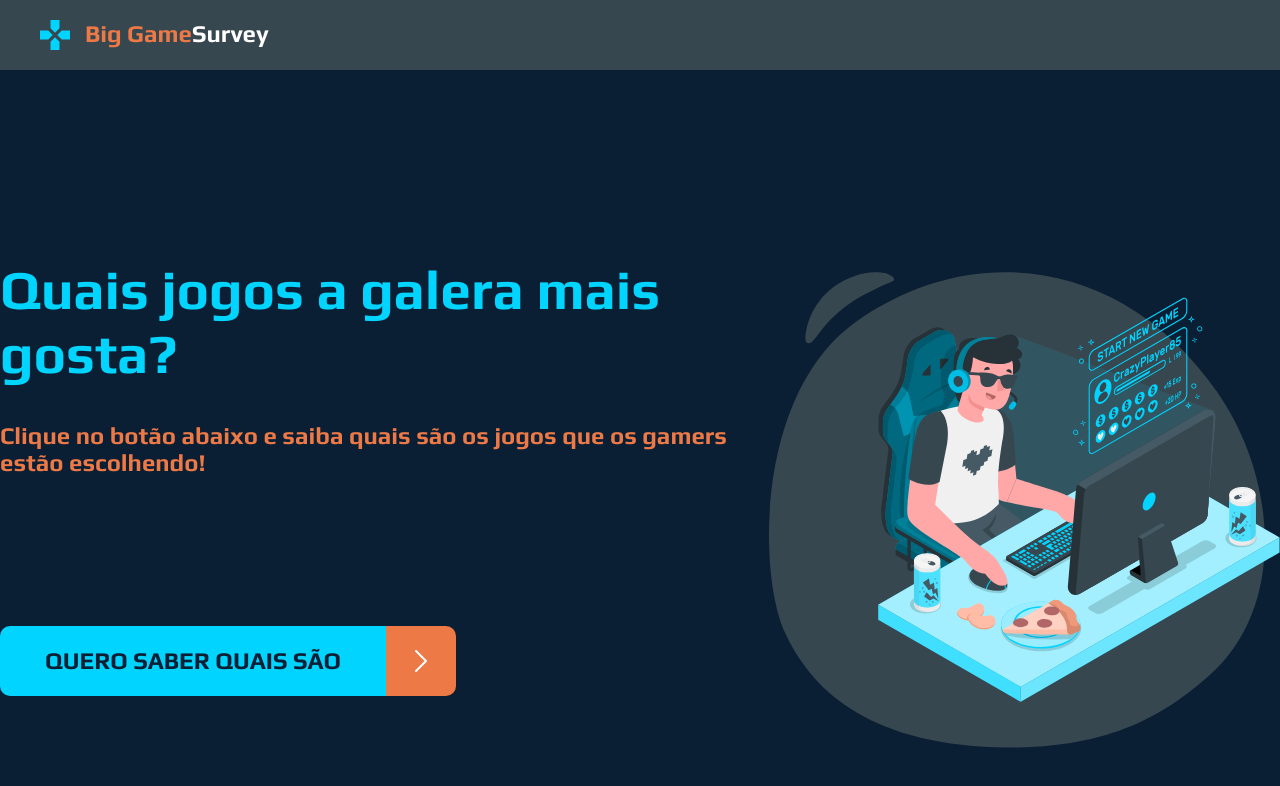
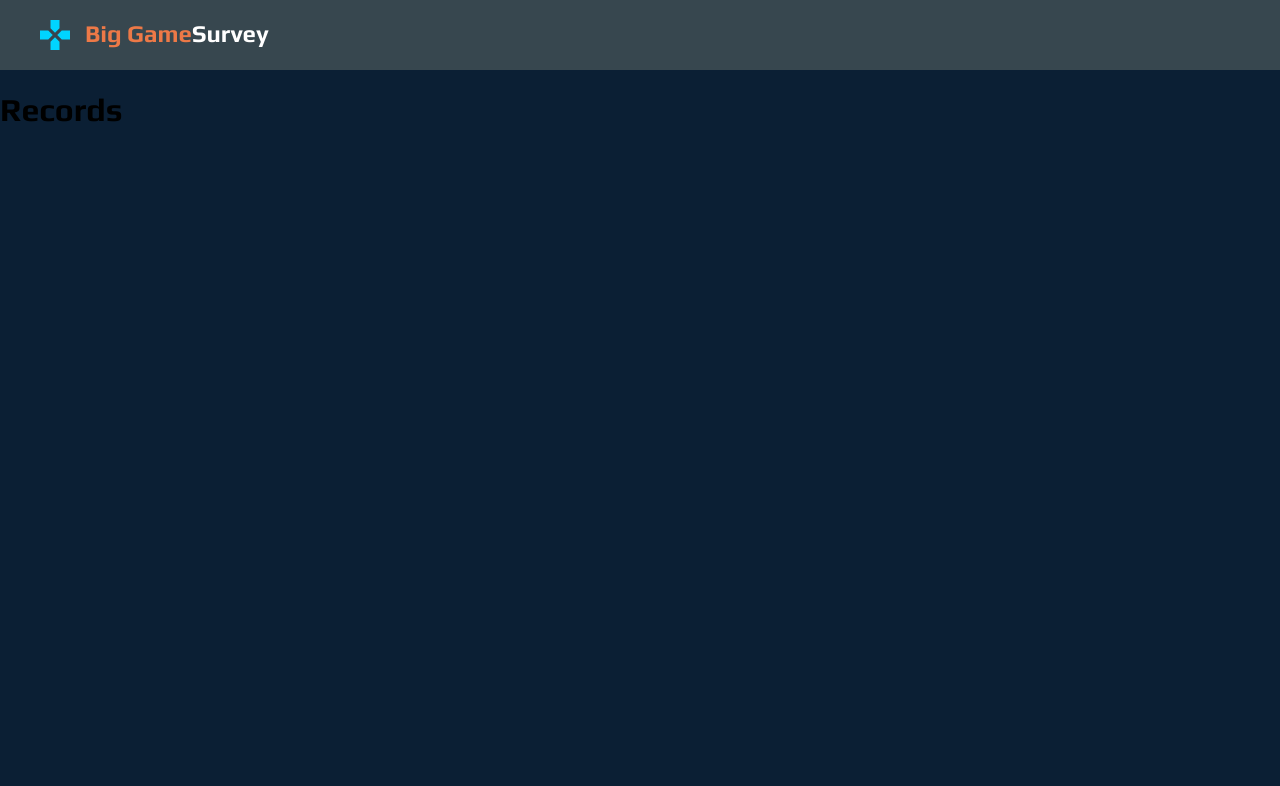
Before and after one commit to leonardo329cf/SemanaDevSuperior_1.0, a React (Create React App) app in the folder front-web/: page /records in a window 1280 px wide. Shown: the top 786 px of the page. Built offline with nearby package versions, Linux system fonts and the light colour scheme.

Commit message:
Criando navegaçao com rotas

```diff
--- a/front-web/package.json
+++ b/front-web/package.json
@@ -10,8 +10,10 @@
     "@types/node": "^12.12.62",
     "@types/react": "^16.9.49",
     "@types/react-dom": "^16.9.8",
+    "@types/react-router-dom": "^5.1.5",
     "react": "^16.13.1",
     "react-dom": "^16.13.1",
+    "react-router-dom": "^5.2.0",
     "react-scripts": "3.4.3",
     "typescript": "^3.7.5"
   },
--- a/front-web/src/App.tsx
+++ b/front-web/src/App.tsx
@@ -2,13 +2,11 @@ import React from 'react';
 import './App.css';
 import Header from './components/Header';
 import Home from './pages/Home';
+import Routes from './Routes';
 
 function App() {
   return (
-    <div>
-      <Header />
-      <Home />
-    </div>
+    <Routes />
   );
 }
 
--- /dev/null
+++ b/front-web/src/Routes.tsx
@@ -0,0 +1,21 @@
+import React from 'react';
+import { BrowserRouter, Switch, Route } from 'react-router-dom';
+import Header from './components/Header';
+import Home from './pages/Home';
+import Records from './pages/Records';
+
+const Routes = () => (
+    <BrowserRouter>
+        <Header />
+        <Switch>
+            <Route path="/" exact>
+                <Home />
+            </Route>
+            <Route path="/records">
+                <Records />
+            </Route>
+        </Switch>
+    </BrowserRouter>
+)
+
+export default Routes;
--- a/front-web/src/components/Header/index.tsx
+++ b/front-web/src/components/Header/index.tsx
@@ -1,14 +1,17 @@
 import React from 'react';
 import { ReactComponent as Logo } from '../../assets/logo.svg';
+import { Link } from 'react-router-dom';
 import './styles.css';
 
 const Header = () => (
     <header className='main-header'>
         <Logo />
+        <Link to="/">
         <div className="logo-text">
             <span className="logo-text-1">Big Game</span>
             <span className="logo-text-2">Survey</span>
         </div>
+        </Link>
     </header>
 );
 
--- a/front-web/src/pages/Home/index.tsx
+++ b/front-web/src/pages/Home/index.tsx
@@ -1,7 +1,7 @@
 import React from 'react';
 import { ReactComponent as ArrowIcon } from '../../assets/arrow.svg'
 import { ReactComponent as GamerImage } from '../../assets/gamer.svg'
-
+import { Link } from 'react-router-dom';
 import './styles.css'
 
 
@@ -14,6 +14,7 @@ const Home = () => (
             <h3 className="home-text-subtitle">
                 Clique no botão abaixo e saiba quais são os jogos que os gamers estão escolhendo!
             </h3>
+            <Link to="/records">
                 <div className="home-actions">
                     <button className="home-btn">
                         QUERO SABER QUAIS SÃO
@@ -22,6 +23,7 @@ const Home = () => (
                         <ArrowIcon />
                     </div>
                 </div>
+            </Link>
         </div>
         <GamerImage className="home-image" />
     </div>
--- /dev/null
+++ b/front-web/src/pages/Records/index.tsx
@@ -0,0 +1,11 @@
+import React from 'react';
+//import './styles.css'
+
+
+const Records = () => (
+    <h1>
+        Records
+    </h1>
+);
+
+export default Records;
```
Also changed, not shown: 1 other file (tests, documents, lock files or other folders). Lines whose indentation alone changed are shown as unchanged.
